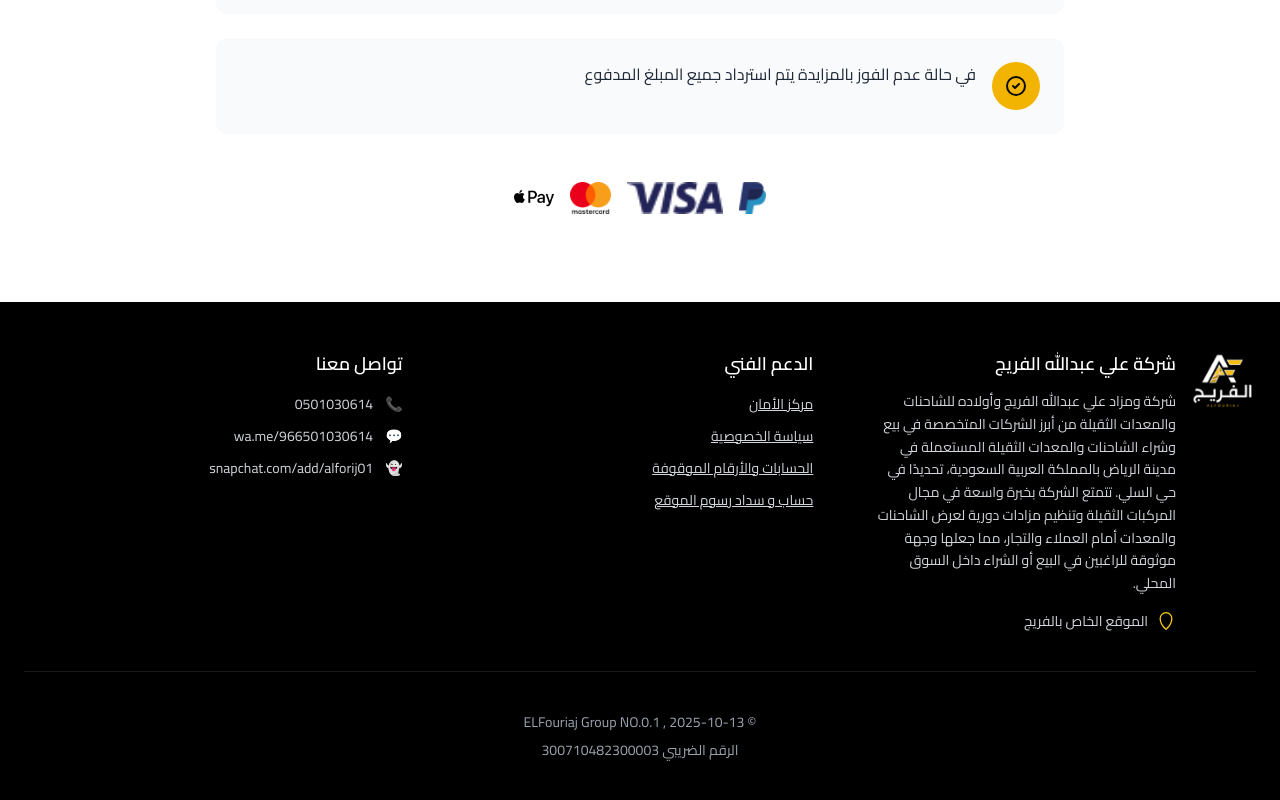
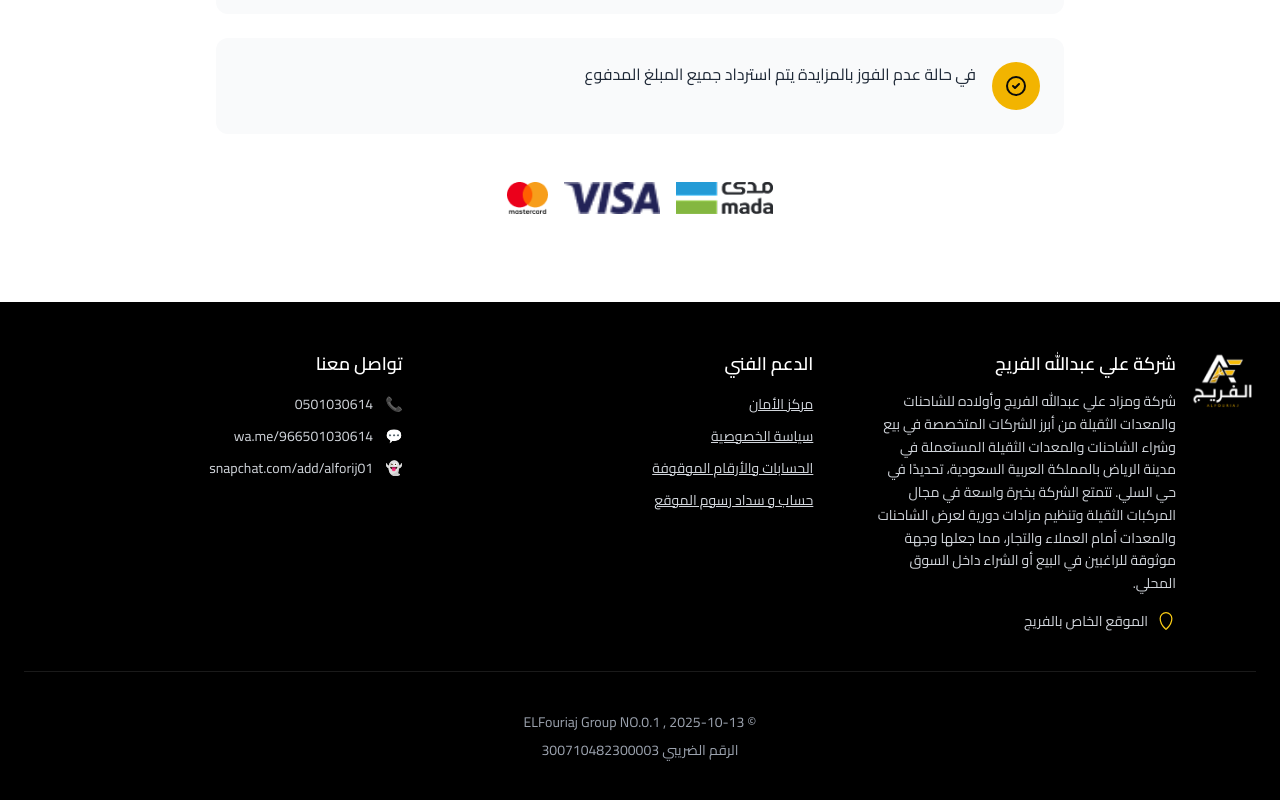
Before and after one commit to seiftaher67-sketch/haraj-alfreej, a React (Create React App) app: page /live-broadcast in a window 1280 px wide. Shown: the part 1405-2205 px from the top of the page. Built offline with nearby package versions, Linux system fonts and the light colour scheme.

Commit message:
Update LiveBroadcast.js

```diff
--- a/src/pages/LiveBroadcast.js
+++ b/src/pages/LiveBroadcast.js
@@ -135,11 +135,10 @@ function LiveBroadcast() {
 
           <div className="text-center mt-12">
             <div className="flex items-center justify-center gap-4 mb-6">
-              <img src="/assets/images/icons/logos_paypal.png" alt="paypal" className="h-8" />
+              <img src="/assets/images/icons/2560px-Mada_Logo.svg 1.png" alt="paypal" className="h-8" />
               <img src="/assets/images/icons/logos_visa.png" alt="visa" className="h-8" />
               <img src="/assets/images/icons/icons.png" alt="mastercard" className="h-8" />
-              <img src="/assets/images/icons/fa-brands_apple-pay.png" alt="applepay" className="h-8" />
-            </div>
+             </div>
 
           </div>
         </div>
```
